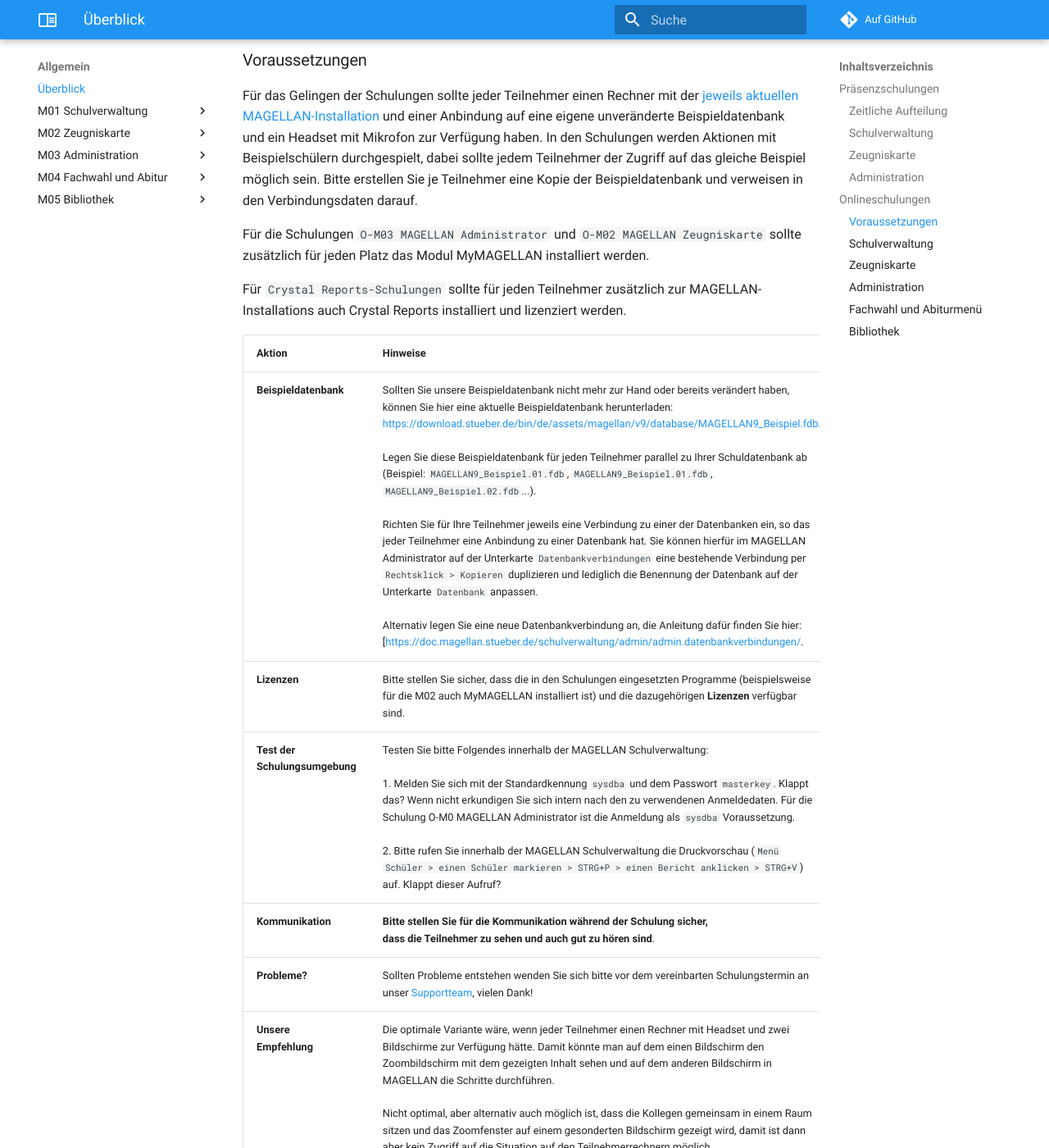
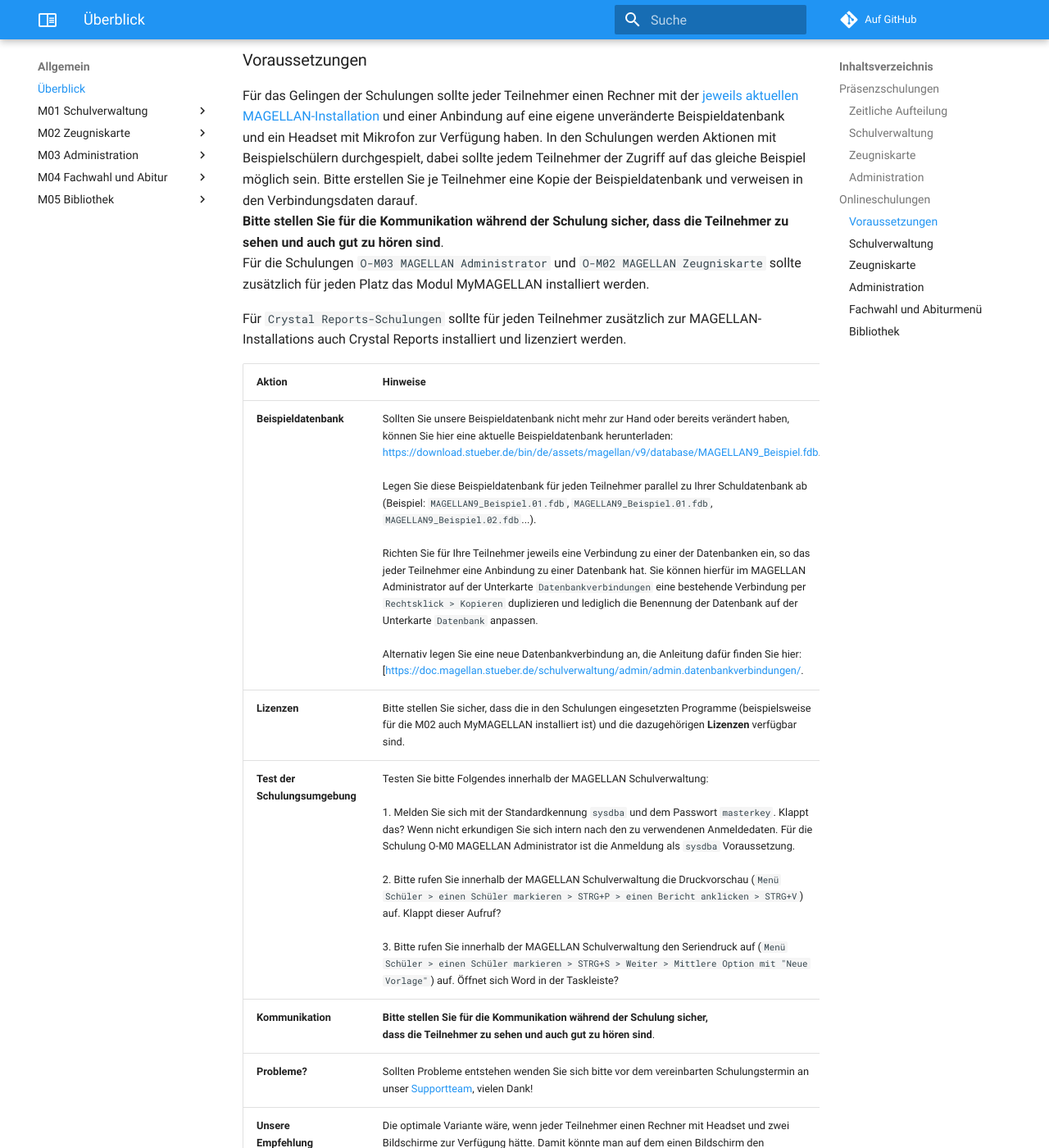
Before and after one commit to stuebersystems/doc.magellan-schulungen.de, an MkDocs documentation site: the page built from docs/index.md, in a window 1280 px wide and 1400 px high, scrolled down 2287 px. Shown: the whole window at 82% size. Built offline with MkDocs 1.6.1 and Material for MkDocs 9.7.7, drawn with Linux system fonts in a browser that asks for light colours; comment, search, counter and statistics services are not loaded.

Commit message:
no message

```diff
--- a/docs/index.md
+++ b/docs/index.md
@@ -51,8 +51,8 @@ Unsere Präsenzschulungen bieten wir bei uns im Hause oder auch bei Ihnen vor Or
 
 ### Voraussetzungen
 
-Für das Gelingen der Schulungen sollte jeder Teilnehmer einen Rechner mit der [jeweils aktuellen MAGELLAN-Installation](https://magellan.stueber.de/download.php) und einer Anbindung auf eine eigene unveränderte Beispieldatenbank und ein Headset mit Mikrofon zur Verfügung haben. In den Schulungen werden Aktionen mit Beispielschülern durchgespielt, dabei sollte jedem Teilnehmer der Zugriff auf das gleiche Beispiel möglich sein. Bitte erstellen Sie je Teilnehmer eine Kopie der Beispieldatenbank und verweisen in den Verbindungsdaten darauf.
-
+Für das Gelingen der Schulungen sollte jeder Teilnehmer einen Rechner mit der [jeweils aktuellen MAGELLAN-Installation](https://magellan.stueber.de/download.php) und einer Anbindung auf eine eigene unveränderte Beispieldatenbank und ein Headset mit Mikrofon zur Verfügung haben. In den Schulungen werden Aktionen mit Beispielschülern durchgespielt, dabei sollte jedem Teilnehmer der Zugriff auf das gleiche Beispiel möglich sein. Bitte erstellen Sie je Teilnehmer eine Kopie der Beispieldatenbank und verweisen in den Verbindungsdaten darauf.<br/>
+**Bitte stellen Sie für die Kommunikation während der Schulung sicher, dass die Teilnehmer zu sehen und auch gut zu hören sind**.<br/>
 Für die Schulungen `O-M03 MAGELLAN Administrator` und `O-M02 MAGELLAN Zeugniskarte` sollte zusätzlich für jeden Platz das Modul MyMAGELLAN installiert werden.
 
 Für `Crystal Reports-Schulungen` sollte für jeden Teilnehmer zusätzlich zur MAGELLAN-Installations auch Crystal Reports installiert und lizenziert werden.
@@ -61,7 +61,7 @@ Aktion|Hinweise
 :--|--
 **Beispieldatenbank**|Sollten Sie unsere Beispieldatenbank nicht mehr zur Hand oder bereits verändert haben, können Sie hier eine aktuelle Beispieldatenbank herunterladen:<br/>[https://download.stueber.de/bin/de/assets/magellan/v9/database/MAGELLAN9_Beispiel.fdb](https://download.stueber.de/bin/de/assets/magellan/v9/database/MAGELLAN9_Beispiel.fdb).<br/><br/>Legen Sie diese Beispieldatenbank für jeden Teilnehmer parallel zu Ihrer Schuldatenbank ab (Beispiel: `MAGELLAN9_Beispiel.01.fdb`, `MAGELLAN9_Beispiel.01.fdb`, `MAGELLAN9_Beispiel.02.fdb`...).<br/><br/>Richten Sie für Ihre Teilnehmer jeweils eine Verbindung zu einer der Datenbanken ein, so das jeder Teilnehmer eine Anbindung zu einer Datenbank hat. Sie können hierfür im MAGELLAN Administrator auf der Unterkarte `Datenbankverbindungen` eine bestehende Verbindung per `Rechtsklick > Kopieren` duplizieren und lediglich die Benennung der Datenbank auf der Unterkarte `Datenbank` anpassen.<br/><br/>Alternativ legen Sie eine neue Datenbankverbindung an, die Anleitung dafür finden Sie hier:[[https://doc.magellan.stueber.de/schulverwaltung/admin/admin.datenbankverbindungen/](https://doc.magellan.stueber.de/schulverwaltung/admin/admin.datenbankverbindungen/).
 **Lizenzen**|Bitte stellen Sie sicher, dass die in den Schulungen eingesetzten Programme (beispielsweise für die M02 auch MyMAGELLAN installiert ist) und die dazugehörigen **Lizenzen** verfügbar sind.
-**Test der**<br/>**Schulungsumgebung**|Testen Sie bitte Folgendes innerhalb der MAGELLAN Schulverwaltung:<br/><br/>1. Melden Sie sich mit der Standardkennung `sysdba` und dem Passwort `masterkey`. Klappt das? Wenn nicht erkundigen Sie sich intern nach den zu verwendenen Anmeldedaten. Für die Schulung O-M0 MAGELLAN Administrator ist die Anmeldung als `sysdba` Voraussetzung.<br/><br/>2. Bitte rufen Sie innerhalb der MAGELLAN Schulverwaltung die Druckvorschau (`Menü Schüler > einen Schüler markieren > STRG+P > einen Bericht anklicken > STRG+V`) auf. Klappt dieser Aufruf?
+**Test der**<br/>**Schulungsumgebung**|Testen Sie bitte Folgendes innerhalb der MAGELLAN Schulverwaltung:<br/><br/>1. Melden Sie sich mit der Standardkennung `sysdba` und dem Passwort `masterkey`. Klappt das? Wenn nicht erkundigen Sie sich intern nach den zu verwendenen Anmeldedaten. Für die Schulung O-M0 MAGELLAN Administrator ist die Anmeldung als `sysdba` Voraussetzung.<br/><br/>2. Bitte rufen Sie innerhalb der MAGELLAN Schulverwaltung die Druckvorschau (`Menü Schüler > einen Schüler markieren > STRG+P > einen Bericht anklicken > STRG+V`) auf. Klappt dieser Aufruf?<br/><br/>3. Bitte rufen Sie innerhalb der MAGELLAN Schulverwaltung den Seriendruck auf (`Menü Schüler > einen Schüler markieren > STRG+S > Weiter > Mittlere Option mit "Neue Vorlage"`) auf. Öffnet sich Word in der Taskleiste?
 **Kommunikation**|**Bitte stellen Sie für die Kommunikation während der Schulung sicher,**<br/>**dass die Teilnehmer zu sehen und auch gut zu hören sind**.
 **Probleme?**|Sollten Probleme entstehen wenden Sie sich bitte vor dem vereinbarten Schulungstermin an unser [Supportteam](https://support.stueber.de/), vielen Dank!
 **Unsere**<br/>**Empfehlung**|Die optimale Variante wäre, wenn jeder Teilnehmer einen Rechner mit Headset und zwei Bildschirme zur Verfügung hätte. Damit könnte man auf dem einen Bildschirm den Zoombildschirm mit dem gezeigten Inhalt sehen und auf dem anderen Bildschirm in MAGELLAN die Schritte durchführen.<br/><br/>Nicht optimal, aber alternativ auch möglich ist, dass die Kollegen gemeinsam in einem Raum sitzen und das Zoomfenster auf einem gesonderten Bildschirm gezeigt wird, damit ist dann aber kein Zugriff auf die Situation auf den Teilnehmerrechnern möglich.<br/><br/>Sollte das alles nicht möglich sein, kann man natürlich auch einfach nur zuschauen, MAGELLAN (oder MyMAGELLAN) wird dann auf den Rechnern nicht benötigt.
```
